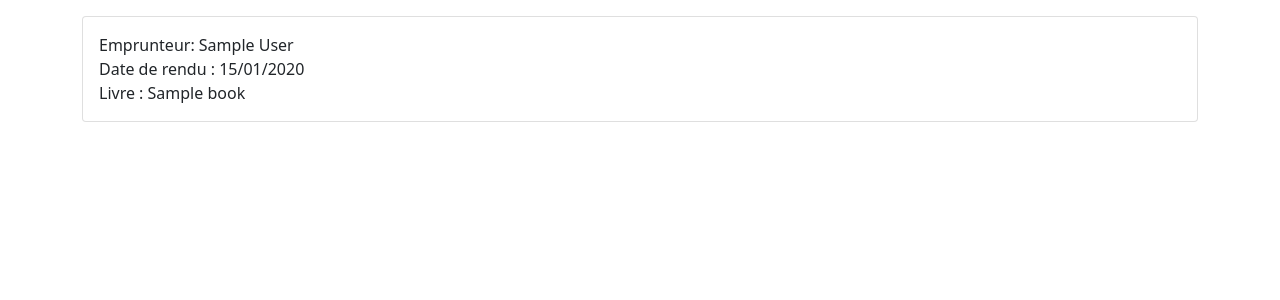
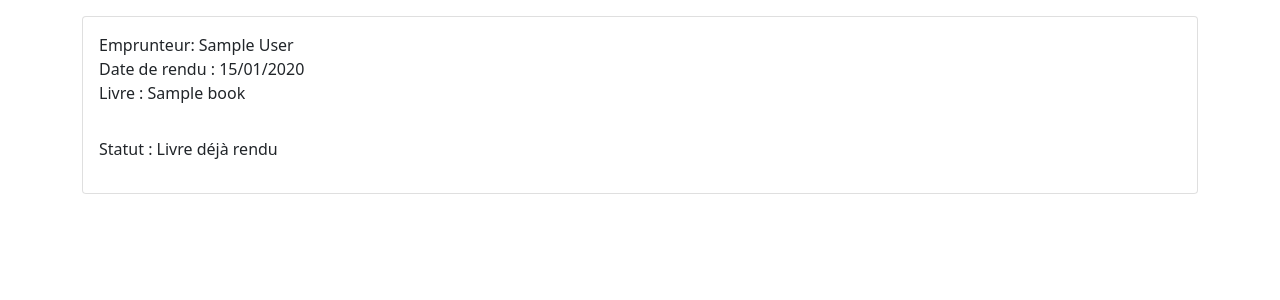
Before and after one commit to ghost-brigade/snake-librairy, a Django app: page /dashboard/loan in a window 1280 px wide. Shown: the part 62-362 px from the top of the page. Run offline with Django 4.2, Linux system fonts and the light colour scheme; a user stored in the database is signed in; tables that the repository leaves empty hold one stand-in row (values such as "Sample post").

Commit message:
add: statut on library reservation

```diff
--- a/templates/dashboard/loan/list.html
+++ b/templates/dashboard/loan/list.html
@@ -1,7 +1,7 @@
 {% extends 'base.html' %}
 {% block content %}
 
-	<div class="container mt-3">
+    <div class="container mt-3">
         {% for reservation in reservations %}
             <div class="card">
                 <div class="card-body">
@@ -11,6 +11,12 @@
                 </div>
                 {% if reservation.status == False %}
                     <a href="{% url 'dashboard_loan_update' reservation.id %}" class="btn btn-primary">Rendre</a>
+                {% else %}
+                    <div class="card-body">
+
+                        <p>Statut : Livre déjà rendu</p>
+                    </div>
+
                 {% endif %}
             </div>
         {% endfor %}
@@ -21,7 +27,7 @@
                 </div>
             </div>
         {% endif %}
-	</div>
+    </div>
 
 
 {% endblock content %}
```
